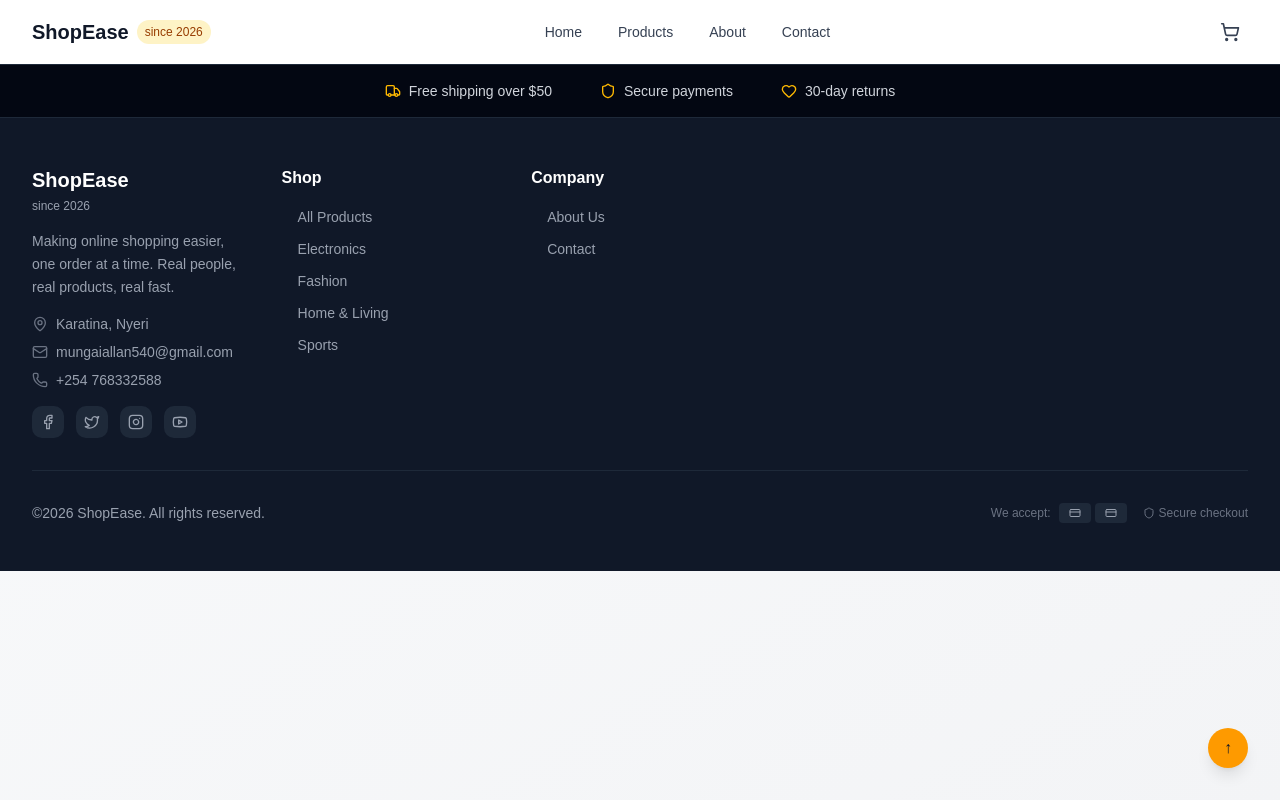
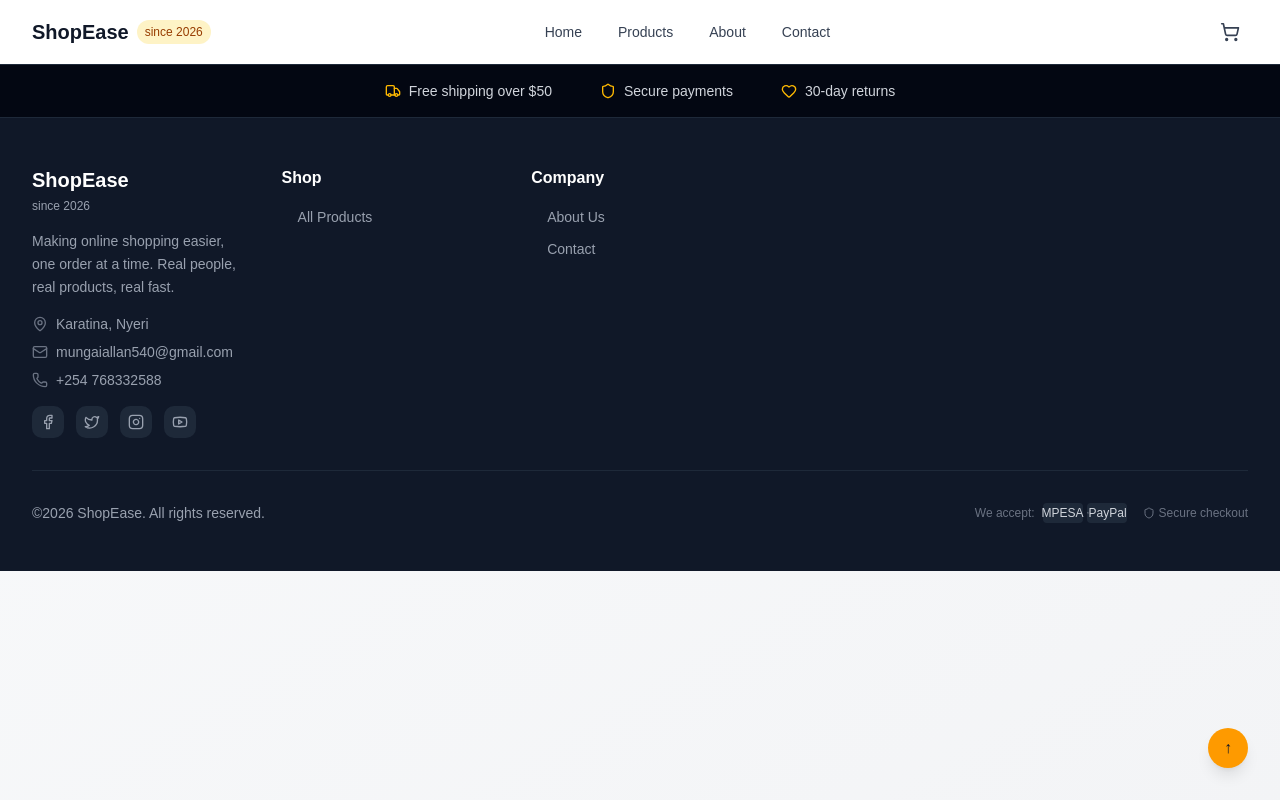
Before and after one commit to kinus-bit/client_ecommerce, a React (Vite) app in the folder frontend/: page /checkout in a window 1280 px wide. Built offline with nearby package versions, Linux system fonts and the light colour scheme.

Commit message:
updated the footer

```diff
--- a/frontend/components/Footer.jsx
+++ b/frontend/components/Footer.jsx
@@ -23,10 +23,10 @@ const Footer = () => {
   const footerLinks = {
     shop: [
       { name: 'All Products', path: '/products' },
-      { name: 'Electronics', path: '/products?category=electronics' },
-      { name: 'Fashion', path: '/products?category=fashion' },
-      { name: 'Home & Living', path: '/products?category=home' },
-      { name: 'Sports', path: '/products?category=sports' },
+      // { name: 'Electronics', path: '/products?category=electronics' },
+      // { name: 'Fashion', path: '/products?category=fashion' },
+      // { name: 'Home & Living', path: '/products?category=home' },
+      // { name: 'Sports', path: '/products?category=sports' },
     ],
     company: [
       { name: 'About Us', path: '/about' },
@@ -49,7 +49,7 @@ const Footer = () => {
   ];
 
   const paymentIcons = [
-    { icon: CreditCard, name: 'M-Pesa' },
+    { icon: CreditCard, name: 'MPESA' },
     { icon: CreditCard, name: 'PayPal' }
   ];
 
@@ -235,10 +235,11 @@ const Footer = () => {
                 {paymentIcons.map((payment, index) => (
                   <div
                     key={index}
-                    className="w-8 h-5 bg-gray-800 rounded flex items-center justify-center"
+                    className="w-10 h-5 bg-gray-800 rounded flex items-center justify-center"
                     title={payment.name}
                   >
-                    <payment.icon className="w-4 h-3 text-gray-400" />
+                     <payment.icon className="w-4 h-4 text-gray-400" />
+                    <span className="text-xs text-gray-300">{payment.name}</span>
                   </div>
                 ))}
               </div>
```
